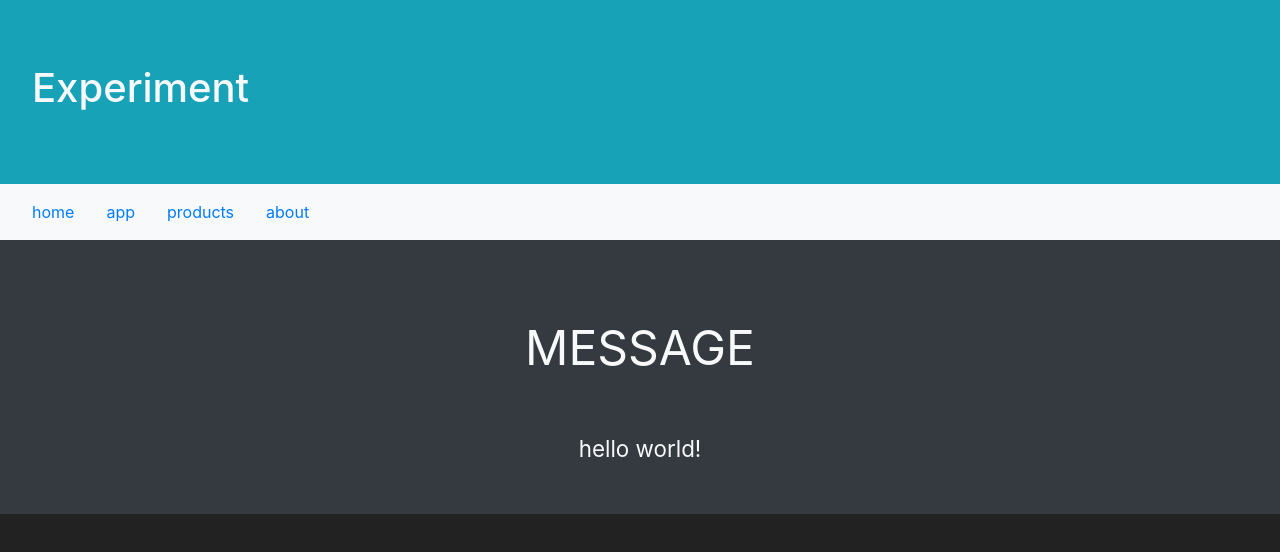
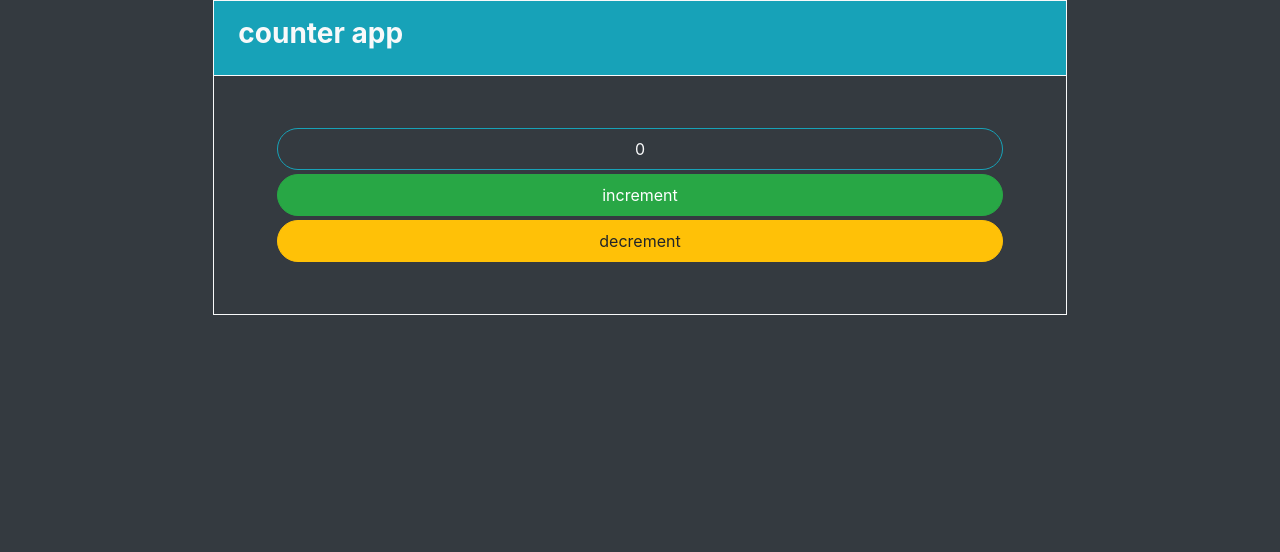
Before and after one commit to nati-esh-zed/mor.js, a plain HTML site: page index.html in a window 1280 px wide. Drawn offline with nearby package versions, Linux system fonts and the light colour scheme.

Commit message:
improve code + add theme

```diff
--- a/index.html
+++ b/index.html
@@ -1,44 +1,21 @@
 <!DOCTYPE html>
-<html>
+<html lang="en">
 <head>
-        <meta charset="UTF-8"/>
-        <meta name="viewport" content="width=device-width, initial-scale=1.0"/>
+    <meta charset="UTF-8">
+    <meta name="viewport" content="width=device-width, initial-scale=1.0">
     <link rel="stylesheet" href="https://cdn.jsdelivr.net/npm/bootstrap@4.5.3/dist/css/bootstrap.min.css" integrity="sha384-TX8t27EcRE3e/ihU7zmQxVncDAy5uIKz4rEkgIXeMed4M0jlfIDPvg6uqKI2xXr2" crossorigin="anonymous">
-        <style>
-            .font-size-sm { font-size: .7em; }
-            .font-size-rg { font-size: 1.4em; }
-            .font-size-md { font-size: 2em; }
-            .font-size-lg { font-size: 3em; }
-            .font-size-xl { font-size: 4em; }
-        </style>
-        <title>experiment</title>
+    <title>Document</title>
 </head>
-    <body style="background-color:#222">
-        <div id="body" class="jxp(body)">
+<body class="jxp:body">
+    <div id="app_main" class="jxp:app_main">
         <!-- this will be populated -->
     </div>
+    <script type="module">
+        import app from './modules/app.mjs';
+        // document.getElementById('app_main').appendChild(app());
+        $('#app_main').html(app());
+    </script>
     <script src="https://code.jquery.com/jquery-3.7.0.min.js" integrity="sha256-2Pmvv0kuTBOenSvLm6bvfBSSHrUJ+3A7x6P5Ebd07/g=" crossorigin="anonymous"></script>
     <script src="https://cdn.jsdelivr.net/npm/bootstrap@4.0.0/dist/js/bootstrap.min.js" integrity="sha384-JZR6Spejh4U02d8jOt6vLEHfe/JQGiRRSQQxSfFWpi1MquVdAyjUar5+76PVCmYl" crossorigin="anonymous"></script>
-        <script src="lib/jxp/jxp.js"></script>
-        <script type="text/javascript">
-            jxp.set({
-                'body': 'container-fluid bg-light mx-auto p-0',
-                'header': 'jumbotron bg-info text-light rounded-0 mb-0',
-                'main': 'container-fluid bg-dark text-light align-middle py-4 px-4',
-                'title': 'align-middle text-center text-uppercase font-size-lg p-5',
-                'content': 'align-middle m-auto text-center font-size-rg bt-1 pb-4',
-                'navbar': 'navbar navbar-expand-sm',
-                'nav': 'nav',
-                'nav-item': 'nav-item',
-                'nav-link': 'nav-link',
-            });
-            jxp.observe();
-        </script>
-
-        <script type="module">
-            import index from './modules/index.mjs';
-            document.getElementById('body').appendChild(index());
-            // $('#body').html(index());
-        </script>
 </body>
 </html>
--- /dev/null
+++ b/modules/app.mjs
@@ -0,0 +1,55 @@
+
+import element from './html/element.mjs';
+import fragment from './html/fragment.mjs';
+import default_theme from './theme/default.mjs';
+
+let theme      = default_theme;
+let app_states = { counter: 0 };
+
+const app = function()
+{
+    let counter_element = element('span', {
+        class: 'jxp:num-display',
+        html: app_states.counter
+    });
+    return fragment([
+        element('div', {
+            class: 'jxp:app_header',
+            html: [
+                    element('div', {
+                        class: 'jxp:app_title',
+                        html: 'counter app'
+                    })
+            ]
+            }),
+            element('div', {
+                class: 'jxp:app_body',
+                html: [
+                    counter_element,
+                    element('button', {
+                        class: 'jxp:button-increment',
+                        html: 'increment',
+                        onclick: function()
+                        {
+                            app_states.counter++;
+                            counter_element.innerHTML = app_states.counter;
+                        }
+                    }),
+                    element('button', {
+                        class: 'jxp:button-decrement',
+                        html: 'decrement',
+                        onclick: function()
+                        {
+                            app_states.counter--;
+                            counter_element.innerHTML = app_states.counter;
+                        }
+                    }),
+                ]
+            })
+        ]);
+};
+
+theme.update_on_load();
+theme.observe();
+
+export default app;
--- /dev/null
+++ b/modules/theme/default.mjs
@@ -0,0 +1,36 @@
+
+import Jxp from '../../lib/jxp/Jxp.mjs';
+
+let default_theme = new Jxp();
+
+let theme_base = 'dark';
+
+default_theme.set({
+    'dark-theme-bg':       'bg-dark',
+    'dark-theme-text':     'text-light',
+    'dark-theme-border':   'border-light',
+    'dark-theme':          '@dark-theme-bg @dark-theme-text @dark-theme-border',
+    'light-theme-bg':      'bg-light',
+    'light-theme-text':    'text-dark',
+    'light-theme-border':  'border-dark',
+    'light-theme':         '@light-theme-bg @light-theme-text @light-theme-border',
+    'theme-bg':            '@'+theme_base+'-theme-bg',
+    'theme-text':          '@'+theme_base+'-theme-text',
+    'theme-border':        '@'+theme_base+'-theme-border',
+    'theme':               '@theme-bg @theme-text @theme-border',
+});
+
+default_theme.set({
+    'mvert':             'my-1',
+    'body':              '@theme',
+    'app_main':          '@theme container border col col-sm-8',
+    'app_header':        '@theme-border row border-bottom bg-info text-light p-0',
+    'app_title':         'font-weight-bold h3 py-3 px-4',
+    'app_body':          'align-middle text-center rounded mx-auto p-5',
+    'num-display':       'd-block text-center border border-info rounded-pill @mvert px-4 py-2',
+    'button':            'btn btn-block rounded-pill @mvert px-3 py-2',
+    'button-increment':  '@button btn-success',
+    'button-decrement':  '@button btn-warning',
+});
+
+export default default_theme;
```
Lines whose indentation alone changed are shown as unchanged.
